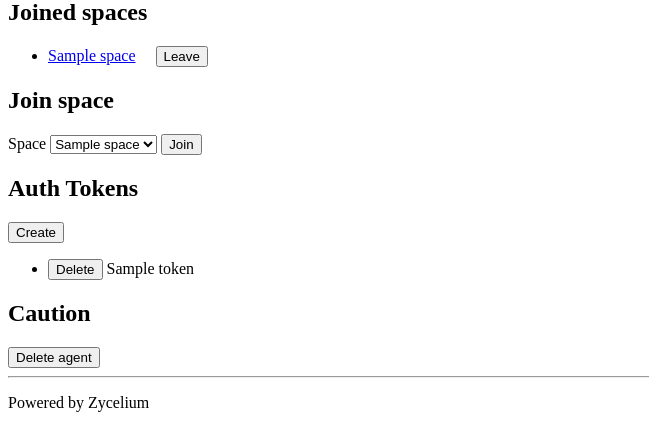
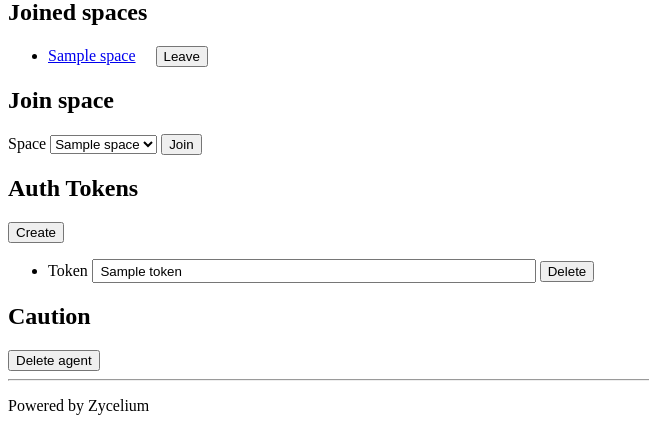
Before and after one commit to zycelium/zygote, a Python web app: template src/zycelium/zygote/templates/agent.html in a window 1280 px wide. Shown: the part 507-938 px from the top of the page, without its empty margins (0-649 px from the left). Run offline with Jinja, Linux system fonts and the light colour scheme; the template is opened without the code that fills it: most values are stand-ins (such as "Sample title", 1, 10 or a date in 2020).

Commit message:
Agent token in readonly text. Fixes #8

```diff
--- a/src/zycelium/zygote/static/style/app.css
+++ b/src/zycelium/zygote/static/style/app.css
@@ -59,3 +59,9 @@ nav ul li form input {
 .space-around {
     margin: 0 1em 0 0;
 }
+
+.token {
+    display: inline-block;
+    padding: 0.2em 0.5em;
+    width: 32em;
+}
--- a/src/zycelium/zygote/templates/agent.html
+++ b/src/zycelium/zygote/templates/agent.html
@@ -74,11 +74,15 @@
 <ul>
     {% for token in tokens %}
     <li>
+        <form class="inline">
+            <label for="token">Token</label>
+            <input class="inline token" type="text" value="{{ token.token }}" readonly>
+        </form>
+
         <form class="inline" action="{{ url_for('http_agent_delete_auth_token', uuid=agent.uuid, token_uuid=token.uuid) }}" method="post">
             <input type="hidden" name="token" value="{{ token }}">
             <input class="inline" type="submit" value="Delete">
         </form>
-        {{ token }}
     </li>
     {% endfor %}
 </ul>
```
